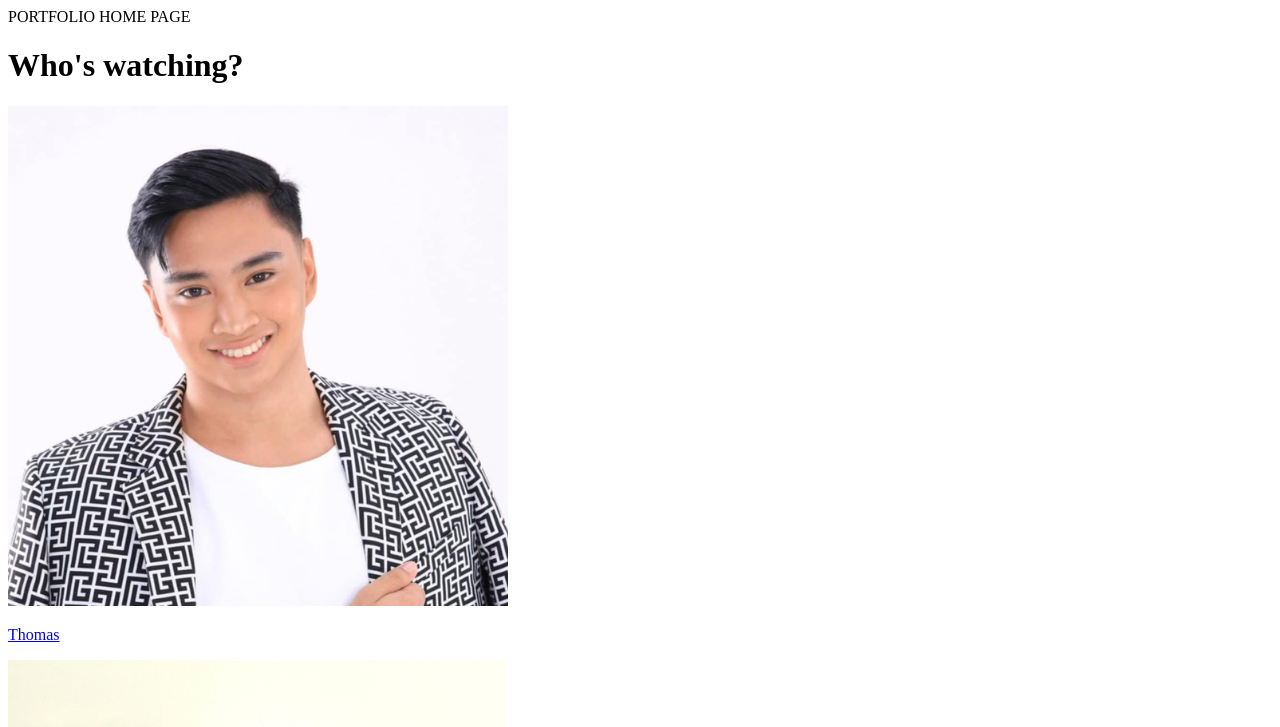
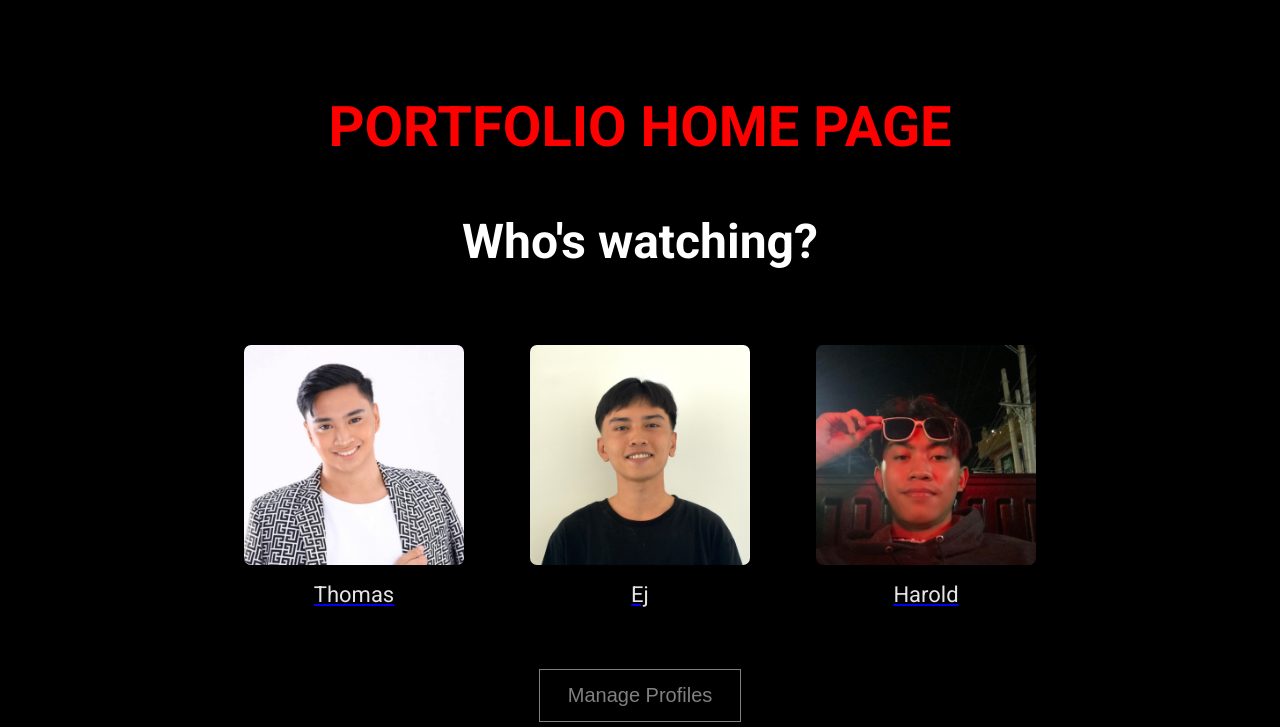
Before and after one commit to harold1000/portfolio-project, a plain HTML site: page HomePage.html in a window 1280 px wide. Shown: the top 727 px of the page. Drawn offline with Linux system fonts and the light colour scheme.

Commit message:
CSS applied to the homepage

```diff
--- a/HomePage.html
+++ b/HomePage.html
@@ -4,6 +4,77 @@
     <meta charset="UTF-8">
     <meta name="viewport" content="width=device-width, initial-scale=1.0">
     <title>Netflix</title>
+
+    <style>
+        @import url('https://fonts.googleapis.com/css2?family=Roboto:wght@400;700&display=swap');
+
+        body {
+            background-color: black;
+            color: white;
+            font-family: 'Roboto', sans-serif;
+            text-align: center;
+        }
+        .container {
+            display: flex;
+            flex-direction: column;
+            align-items: center;
+            justify-content: center;
+            height: 100vh;
+        }
+        .logo {
+            font-size: 3.5rem;
+            font-weight: bold;
+            color: red;
+            margin-bottom: 20px;
+        }
+        h1 {
+            font-size: 3rem;
+            font-weight: bold;
+        }
+        .profiles {
+            display: flex;
+            justify-content: center;
+            gap: 60px;
+            margin-top: 40px;
+        }
+        .profile {
+            text-align: center;
+        }
+        .profile img {
+            width: 220px;
+            height: 220px;
+            border-radius: 10px;
+            border: 3px solid transparent;
+            transition: transform 0.3s, border 0.3s;
+        }
+        .profile img:hover {
+            transform: scale(1.1);
+            border: 3px solid white;
+        }
+        .profile p {
+            font-size: 22px;
+            margin-top: 10px;
+            font-weight: 500;
+            color: #e5e5e5;
+        }
+        .manage {
+            margin-top: 40px;
+        }
+        .manage button {
+            background-color: transparent;
+            border: 1px solid gray;
+            color: gray;
+            font-size: 20px;
+            padding: 14px 28px;
+            cursor: pointer;
+            transition: 0.3s;
+        }
+        .manage button:hover {
+            color: white;
+            border-color: white;
+        }
+    </style>
+
 </head>
 <body>
     <div class="container">
```
